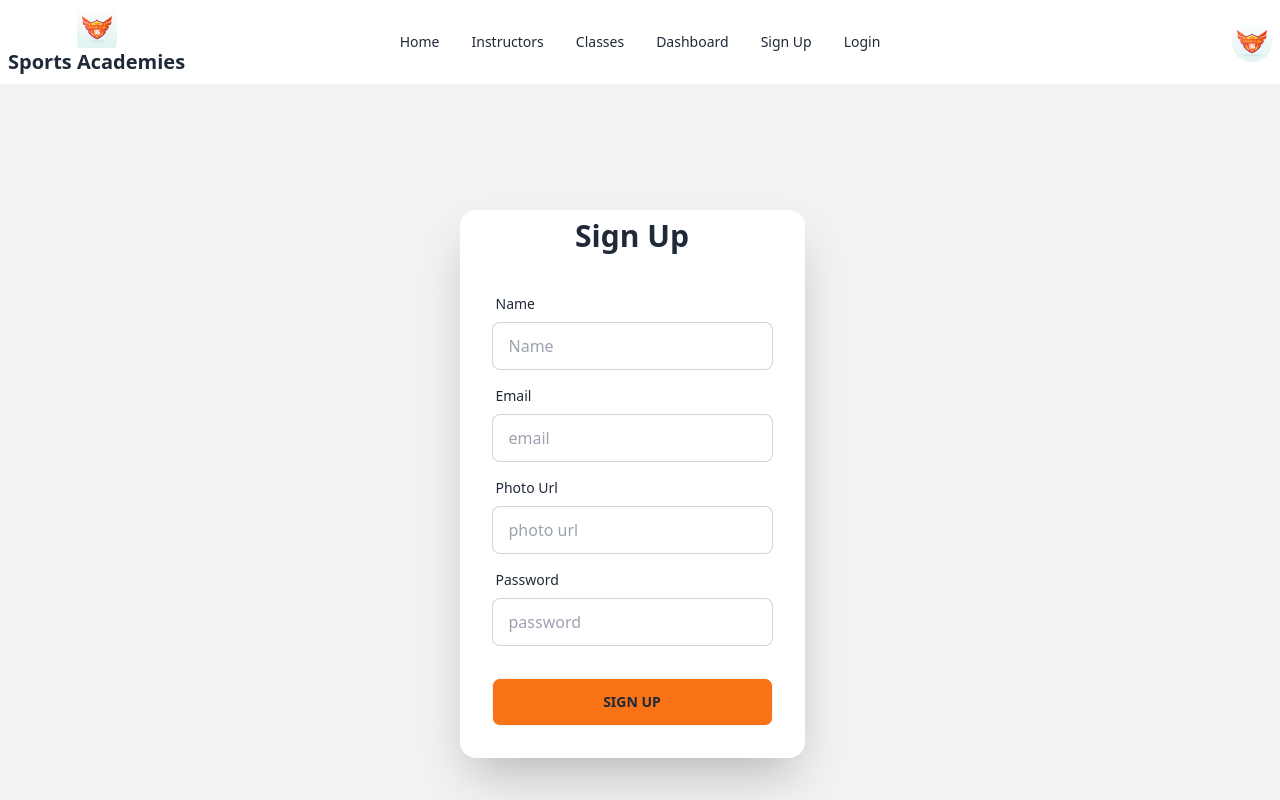
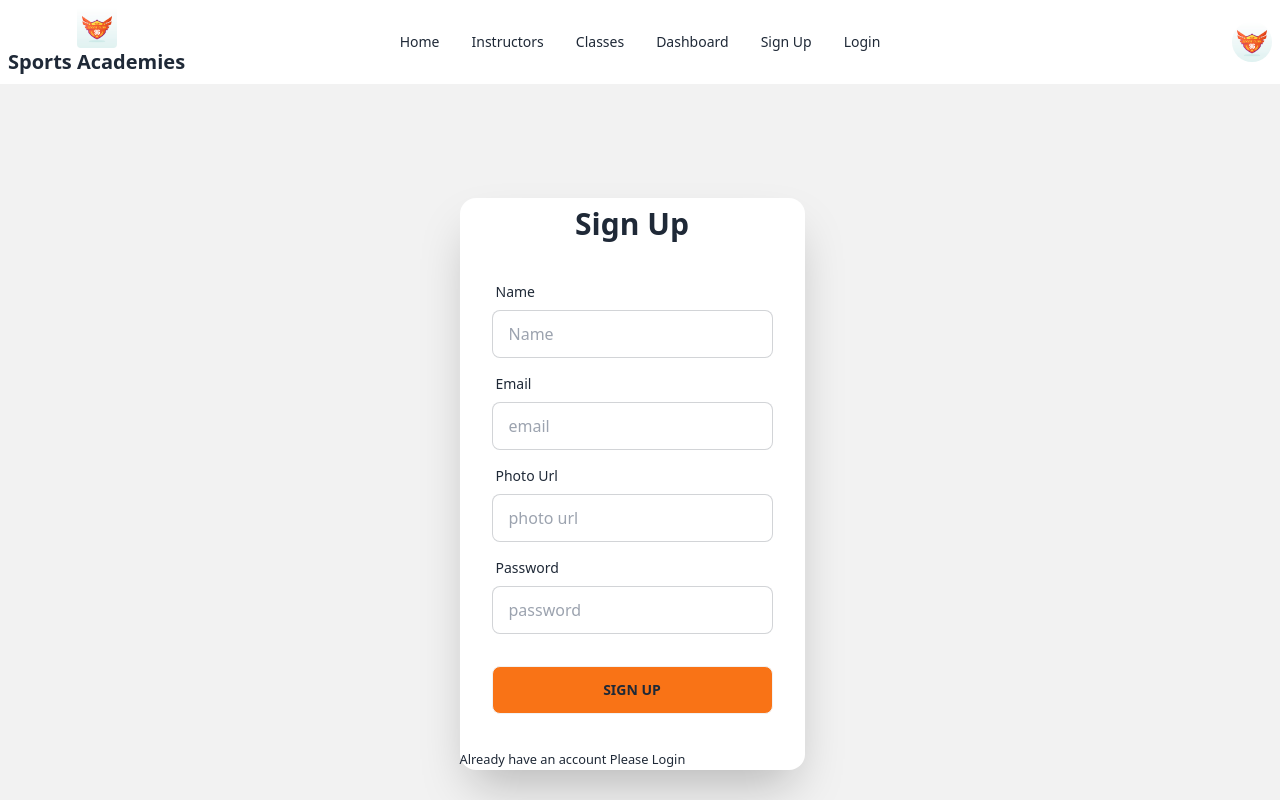
Before and after one commit to sakibhosen98/sports-academics, a React (Vite) app: page /signup in a window 1280 px wide. Shown: the top 800 px of the page. Built offline with nearby package versions, Linux system fonts and the light colour scheme; no server answers.

Commit message:
added firebase connect with login and singUp

```diff
--- a/package.json
+++ b/package.json
@@ -11,6 +11,7 @@
   },
   "dependencies": {
     "@egjs/react-flicking": "^4.10.9",
+    "firebase": "^9.22.1",
     "localforage": "^1.10.0",
     "match-sorter": "^6.3.1",
     "react": "^18.2.0",
@@ -19,6 +20,7 @@
     "react-icons": "^4.9.0",
     "react-router-dom": "^6.11.2",
     "sort-by": "^1.2.0",
+    "sweetalert2": "^11.7.11",
     "swiper": "^9.3.2"
   },
   "devDependencies": {
--- a/src/Pages/Home/OurGellary/OurGellary.jsx
+++ b/src/Pages/Home/OurGellary/OurGellary.jsx
@@ -7,7 +7,6 @@ const OurGellary = () => {
         subHeading={"Join Our Team"}
         heading={"Our Gallery"}
       ></SectionTitle>
-        <h>This is gellary</h>
     </section>
   );
 };
--- a/src/Pages/Login/Login.jsx
+++ b/src/Pages/Login/Login.jsx
@@ -1,6 +1,11 @@
+import { useContext } from "react";
 import { useForm } from "react-hook-form";
+import { Link } from "react-router-dom";
+import { AuthContext } from "../../Providers/AuthProvider";
+import Swal from "sweetalert2";
 
 const Login = () => {
+  const {signIn} = useContext(AuthContext);
   const {
     register,
     handleSubmit,
@@ -8,6 +13,20 @@ const Login = () => {
 
   const onSubmit = (data) => {
     console.log(data);
+    signIn(data.email, data.password)
+    .then((result) => {
+      const user = result.user;
+      console.log(user);
+      Swal.fire({
+        title: 'User Login in successful',
+        showClass: {
+          popup: 'animate__animated animate__fadeInDown'
+        },
+        hideClass: {
+          popup: 'animate__animated animate__fadeOutUp'
+        }
+      });
+    })
   };
 
   return (
@@ -36,6 +55,7 @@ const Login = () => {
               </label>
               <input
                 type="password"
+                {...register("password", { required: true })}
                 placeholder="password"
                 className="input input-bordered"
               />
@@ -44,6 +64,8 @@ const Login = () => {
               <input type="submit" value="Login" className="btn bg-orange-500" />
             </div>
           </form>
+          <p><small>New Here? <Link to="/signup">Please Create an account</Link> </small></p>
+                        {/* <SocialLogin></SocialLogin> */}
         </div>
       </div>
     </div>
--- a/src/Pages/SignUp/SignUp.jsx
+++ b/src/Pages/SignUp/SignUp.jsx
@@ -1,6 +1,11 @@
+import { useContext } from "react";
 import { useForm } from "react-hook-form";
+import { Link } from "react-router-dom";
+import { AuthContext } from "../../Providers/AuthProvider";
+import Swal from "sweetalert2";
 
 const SignUp = () => {
+ const {createUser} = useContext(AuthContext);
   const {
     register,
     handleSubmit,
@@ -9,6 +14,20 @@ const SignUp = () => {
 
   const onSubmit = (data) => {
     console.log(data);
+    createUser(data.email, data.password)
+    .then(result => {
+      const loggedUser = result.user;
+      console.log(loggedUser);
+      Swal.fire({
+        title: 'User sign up successful',
+        showClass: {
+          popup: 'animate__animated animate__fadeInDown'
+        },
+        hideClass: {
+          popup: 'animate__animated animate__fadeOutUp'
+        }
+      });
+    })
   };
 
   return (
@@ -103,6 +122,8 @@ const SignUp = () => {
               <input type="submit" value="Sign Up" className="btn bg-orange-500" />
             </div>
           </form>
+          <p><small>Already have an account Please <Link to="/login">Login</Link></small></p>
+                        {/* <SocialLogin></SocialLogin> */}
         </div>
       </div>
     </div>
--- /dev/null
+++ b/src/Providers/AuthProvider.jsx
@@ -0,0 +1,61 @@
+import { createContext, useEffect, useState } from "react";
+import { GoogleAuthProvider, createUserWithEmailAndPassword, getAuth, onAuthStateChanged, signInWithEmailAndPassword, signInWithPopup, signOut } from "firebase/auth";
+import { app } from "../firebase/firebase.config";
+
+
+export const AuthContext = createContext(null);
+const auth = getAuth(app);
+
+const AuthProvider = ({children}) => {
+  const [user, setUser] = useState(null);
+  const [loading, setLoading] = useState(true);
+
+  const googleProvider = new GoogleAuthProvider();
+
+  const createUser = (email, password) => {
+    setLoading(true);
+    return createUserWithEmailAndPassword(auth, email, password)
+  }
+
+  const signIn = (email, password) => {
+    setLoading(true);
+    return signInWithEmailAndPassword(auth, email, password)
+  }
+
+  const googleSignIn = () => {
+    setLoading(true);
+    return signInWithPopup(auth, googleProvider);
+  }
+
+  const logOut = () => {
+    setLoading(true);
+    return signOut(auth);
+  }
+
+  useEffect(() => {
+    const unsubscribe = onAuthStateChanged(auth, currentUser => {
+      setUser(currentUser);
+      console.log('current user', currentUser);
+      setLoading(false);
+    })
+    return () => {
+      return unsubscribe();
+    }
+  }, [])
+
+  const authInfo = {
+    user,
+    loading,
+    createUser,
+    signIn,
+    logOut,
+    googleSignIn
+  }
+  return (
+    <AuthContext.Provider value={authInfo}>
+        {children}
+    </AuthContext.Provider>
+  );
+};
+
+export default AuthProvider;
--- /dev/null
+++ b/src/firebase/firebase.config.js
@@ -0,0 +1,17 @@
+// Import the functions you need from the SDKs you need
+import { initializeApp } from "firebase/app";
+// TODO: Add SDKs for Firebase products that you want to use
+// https://firebase.google.com/docs/web/setup#available-libraries
+
+// Your web app's Firebase configuration
+const firebaseConfig = {
+  apiKey:import.meta.env.VITE_apiKey,
+  authDomain:import.meta.env.VITE_authDomain,
+  projectId:import.meta.env.VITE_projectId,
+  storageBucket:import.meta.env.VITE_storageBucket,
+  messagingSenderId:import.meta.env.VITE_messagingSenderId,
+  appId:import.meta.env.VITE_appId
+};
+
+// Initialize Firebase
+export const app = initializeApp(firebaseConfig);
--- a/src/main.jsx
+++ b/src/main.jsx
@@ -1,15 +1,16 @@
-import React from 'react'
-import ReactDOM from 'react-dom/client'
-import './index.css'
-import {
-  RouterProvider,
-} from "react-router-dom";
-import { router } from './Routes/Routes.jsx';
+import React from "react";
+import ReactDOM from "react-dom/client";
+import "./index.css";
+import { RouterProvider } from "react-router-dom";
+import { router } from "./Routes/Routes.jsx";
+import AuthProvider from "./Providers/AuthProvider";
 
-ReactDOM.createRoot(document.getElementById('root')).render(
+ReactDOM.createRoot(document.getElementById("root")).render(
   <React.StrictMode>
-    <div className='max-w-screen-xl mx-auto'>
-    <RouterProvider router={router}></RouterProvider>
-    </div>
-  </React.StrictMode>,
-)
+    <AuthProvider>
+      <div className="max-w-screen-xl mx-auto">
+        <RouterProvider router={router}></RouterProvider>
+      </div>
+    </AuthProvider>
+  </React.StrictMode>
+);
```
Also changed, not shown: 1 other file (tests, documents, lock files or other folders).
